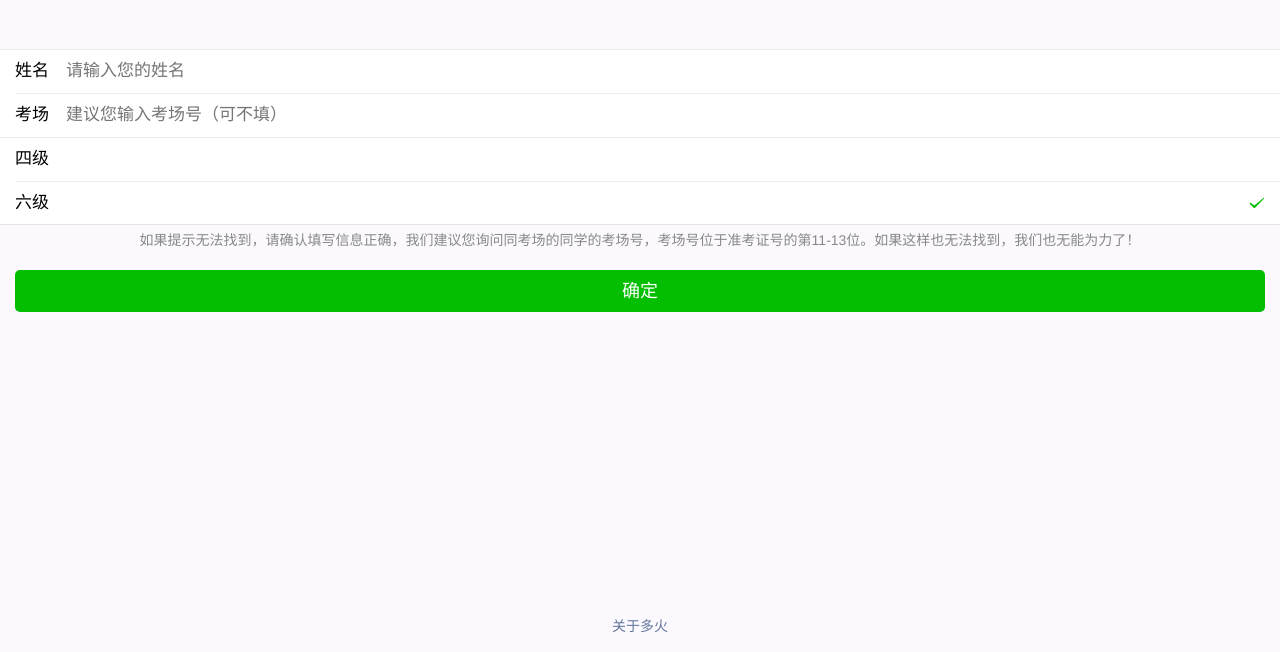
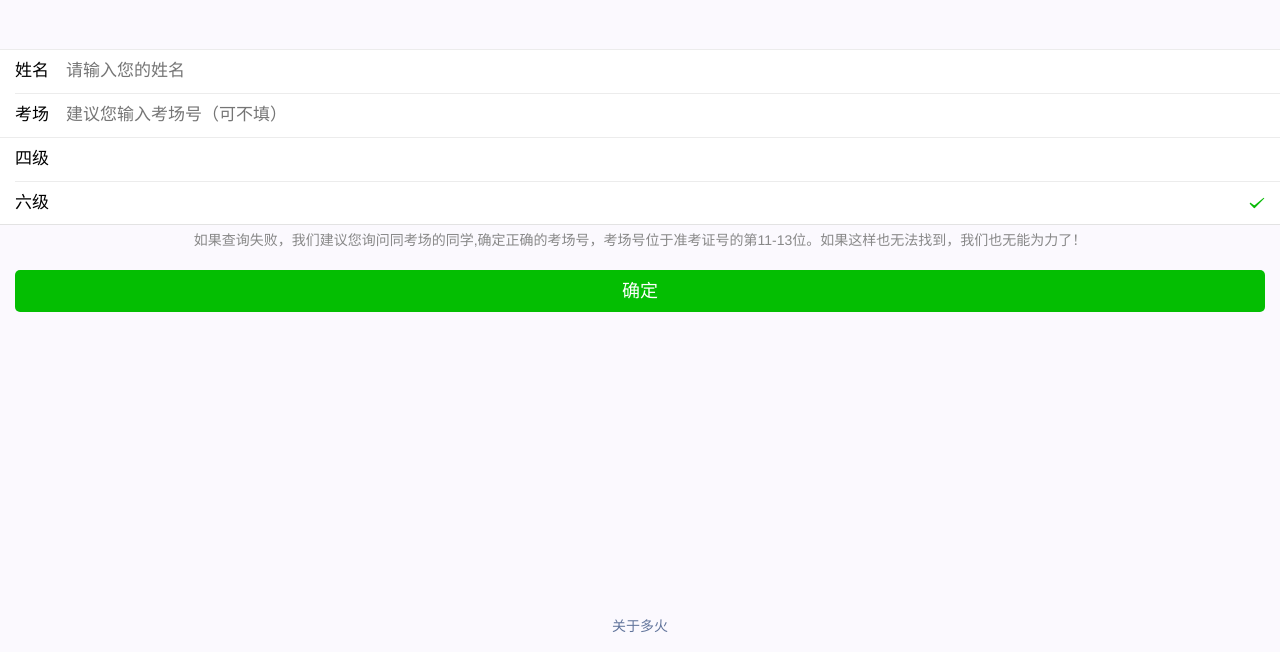
Before and after one commit to zhangbyte/cetQuery, a website: page views/index.html in a window 1280 px wide. Shown: the part 148-800 px from the top of the page. Drawn offline with Linux system fonts and the light colour scheme.

Commit message:
revise tips

```diff
--- a/views/index.html
+++ b/views/index.html
@@ -54,7 +54,7 @@
                         </div>
 
                     </div>
-                    <div class="weui_cells_tips">如果提示无法找到，请确认填写信息正确，我们建议您询问同考场的同学的考场号，考场号位于准考证号的第11-13位。如果这样也无法找到，我们也无能为力了！</div>
+                    <div class="weui_cells_tips">如果查询失败，我们建议您询问同考场的同学,确定正确的考场号，考场号位于准考证号的第11-13位。如果这样也无法找到，我们也无能为力了！</div>
                     <div class="weui_btn_area">
                         <input class="weui_btn weui_btn_primary" value="确定" type="submit"></input>
                     </div>
```
